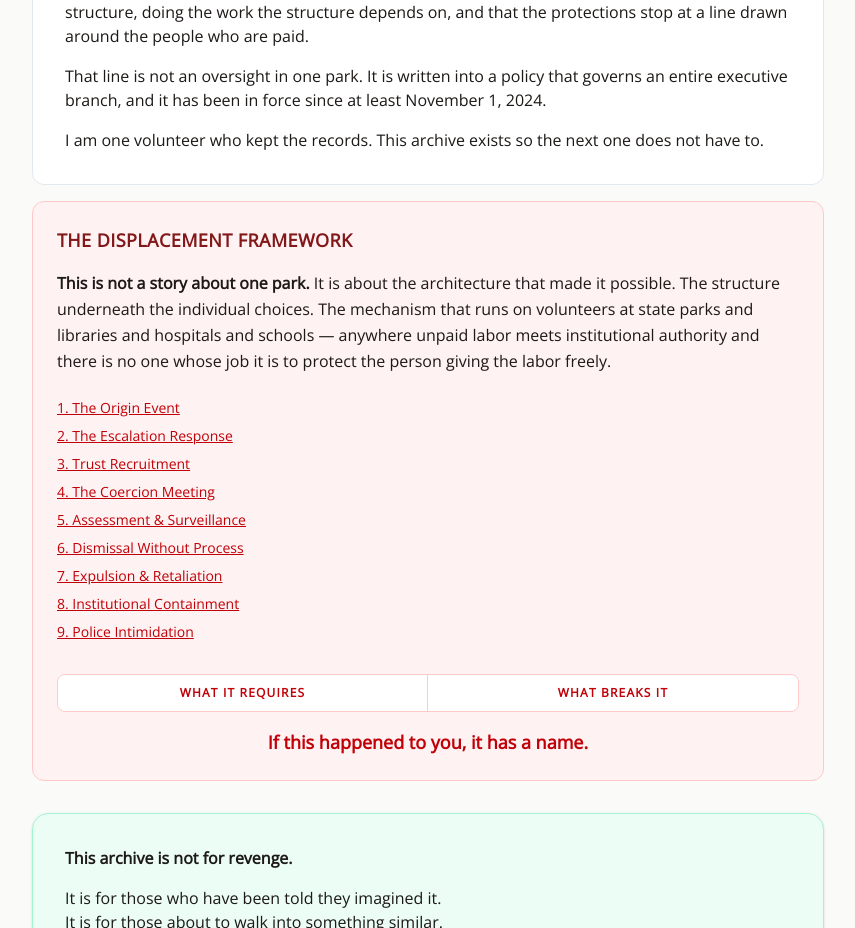
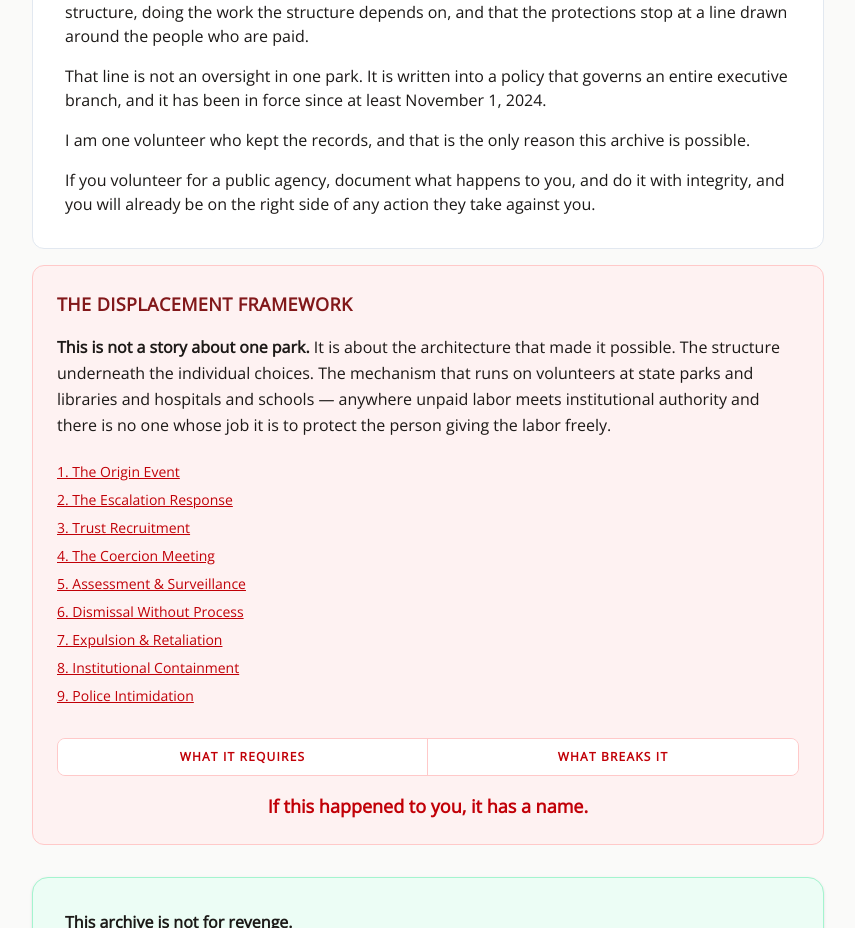
Before and after one commit to rswfire/rswfire.oprd, a Next.js app: page / in a window 1280 px wide. Shown: the part 3880-4808 px from the top of the page, without its empty margins (368-1223 px from the left). Built offline with nearby package versions, Linux system fonts and the light colour scheme; no server answers.

Commit message:
Close on documenting, not on the archive standing in for it

```diff
--- a/app/(archive)/page.tsx
+++ b/app/(archive)/page.tsx
@@ -212,7 +212,9 @@ export default function OverviewPage() {
 
                     <div>That line is not an oversight in one park. It is written into a policy that governs an entire executive branch, and it has been in force since at least November 1, 2024.</div>
 
-                    <div>I am one volunteer who kept the records. This archive exists so the next one does not have to.</div>
+                    <div>I am one volunteer who kept the records, and that is the only reason this archive is possible.</div>
+
+                    <div>If you volunteer for a public agency, document what happens to you, and do it with integrity, and you will already be on the right side of any action they take against you.</div>
 
                 </div>
 
```
